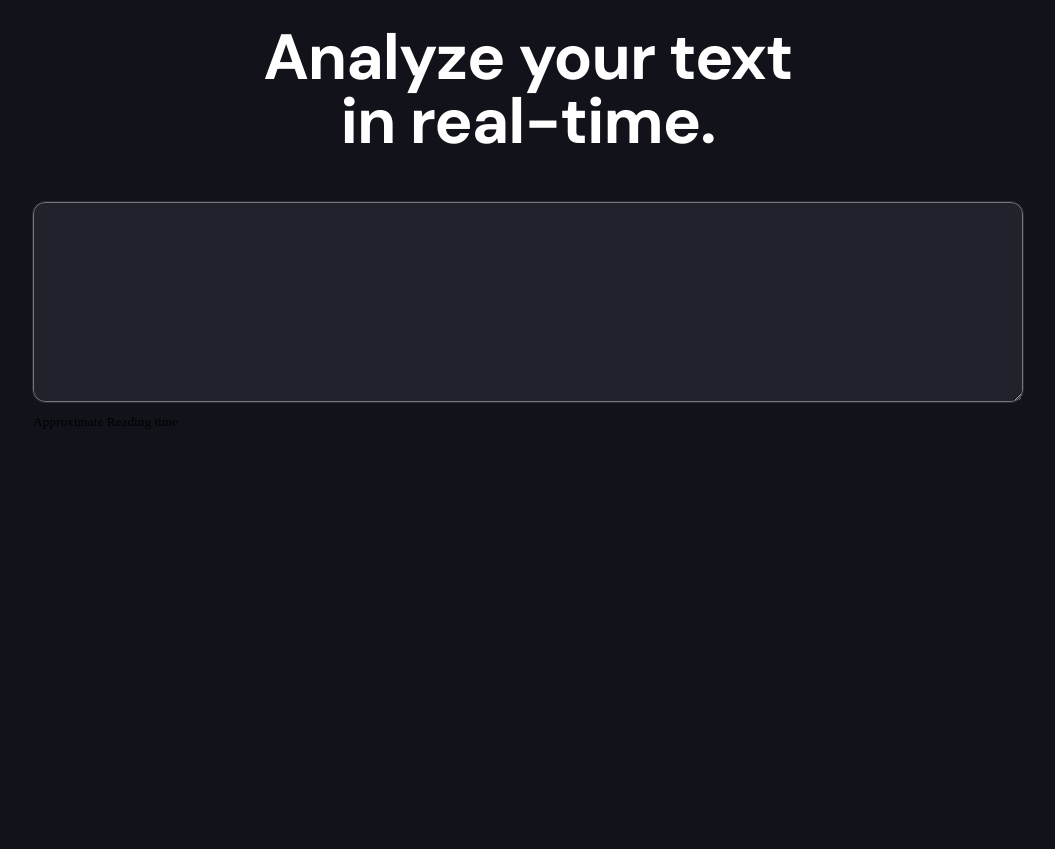
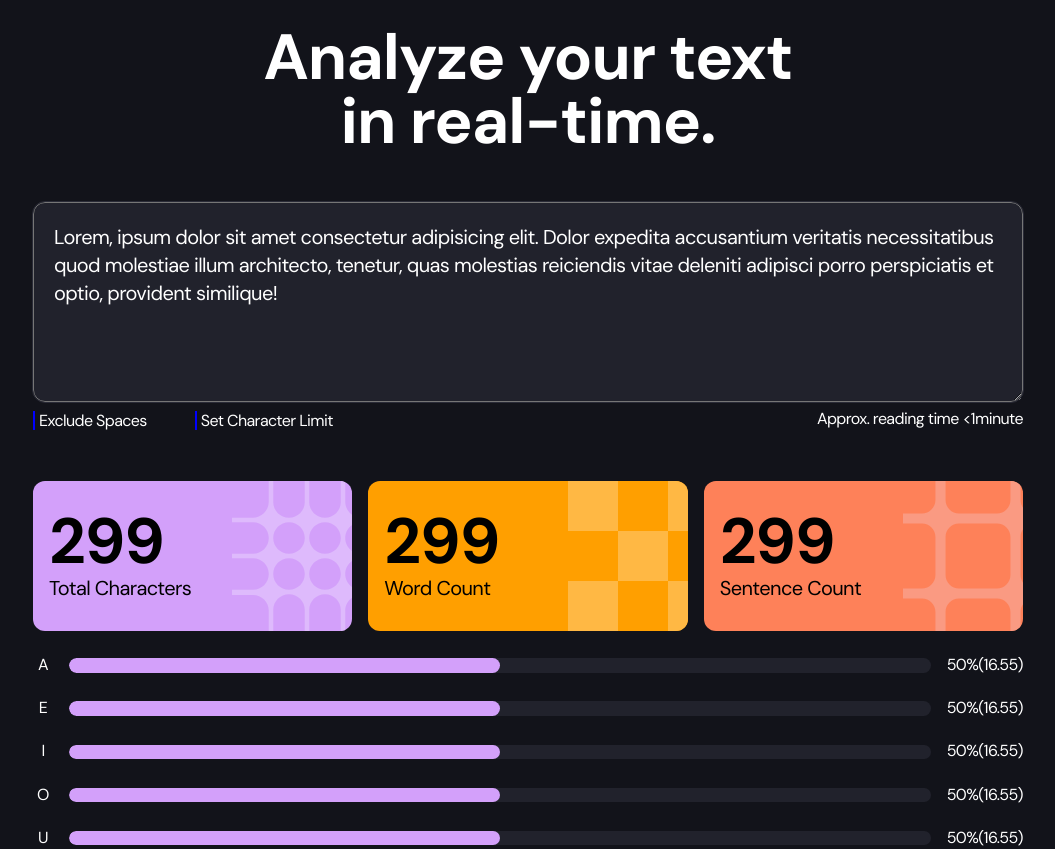
Before and after one commit to christencodes/Character-Counter, a plain HTML site: page index.html in a window 1280 px wide. Shown: the part 62-911 px from the top of the page, without its empty margins (112-1167 px from the left). Before the commit the page ends 800 px from the top, so only its background shows below. Drawn offline with Linux system fonts and the light colour scheme.

Commit message:
Starting JS

```diff
--- a/index.html
+++ b/index.html
@@ -23,17 +23,98 @@
         </h1>
       </div>
       <div class="text-input-container">
-        <textarea name="" id="" class="text-preset-3"></textarea>
+        <textarea name="" id="userInput" class="text-preset-3">
+Lorem, ipsum dolor sit amet consectetur adipisicing elit. Dolor expedita accusantium veritatis necessitatibus quod molestiae illum architecto, tenetur, quas molestias reiciendis vitae deleniti adipisci porro perspiciatis et optio, provident similique!
+        </textarea>
         <div class="text-input-info">
-          <div class="text-input-options"></div>
-          <div id="input-reading-time">
-            <small>Approximate Reading time</small>
+          <div class="text-input-options">
+            <div class="checkbox-options">
+              <div class="checkbox1">
+                <input
+                  type="checkbox"
+                  id="exclude"
+                  name="exclude"
+                  value="exclude"
+                />
+                <label for="exclude" class="text-preset-4"
+                  >Exclude Spaces</label
+                >
+              </div>
+
+              <div class="checkbox2">
+                <input
+                  type="checkbox"
+                  id="chracter-limit"
+                  name="chracter-limit"
+                  value="chracter-limit"
+                />
+                <label for="chracter-limit" class="text-preset-4"
+                  >Set Character Limit</label
+                >
+              </div>
+            </div>
+          </div>
+
+          <div class="reading-time">
+            <p class="text-preset-4">Approx. reading time <1minute</p>
           </div>
         </div>
       </div>
       <div class="results">
-        <div class="results-cards"></div>
-        <div class="letter-density-container"></div>
+        <div class="results-cards">
+          <div class="box total-characters">
+            <img src="/assets/images/pattern-character-count.svg" alt="" />
+            <h2 class="text-preset-1" id="total-result">299</h2>
+            <p class="text-preset-3">Total Characters</p>
+          </div>
+          <div class="box word-count">
+            <img src="/assets/images/pattern-word-count.svg" alt="" />
+            <h2 class="text-preset-1" id="word-result">299</h2>
+            <p class="text-preset-3">Word Count</p>
+          </div>
+          <div class="box sentence-count">
+            <img src="/assets/images/pattern-sentence-count.svg" alt="" />
+            <h2 class="text-preset-1" id="sentence-result">299</h2>
+            <p class="text-preset-3">Sentence Count</p>
+          </div>
+        </div>
+        <div class="letter-density-container text-preset-4">
+          <div class="bar-container bar-container-1">
+            <p class="letter1">A</p>
+            <div class="bar">
+              <div class="bar-percent-1"></div>
+            </div>
+            <p class="percent">50%(16.55)</p>
+          </div>
+          <div class="bar-container bar-container-2">
+            <p class="letter2">E</p>
+            <div class="bar">
+              <div class="bar-percent-2"></div>
+            </div>
+            <p class="percent">50%(16.55)</p>
+          </div>
+          <div class="bar-container bar-container-3">
+            <p class="letter3">I</p>
+            <div class="bar">
+              <div class="bar-percent-3"></div>
+            </div>
+            <p class="percent">50%(16.55)</p>
+          </div>
+          <div class="bar-container bar-container-4">
+            <p class="letter4">O</p>
+            <div class="bar">
+              <div class="bar-percent-4"></div>
+            </div>
+            <p class="percent">50%(16.55)</p>
+          </div>
+          <div class="bar-container bar-container-5">
+            <p class="letter5">U</p>
+            <div class="bar">
+              <div class="bar-percent-5"></div>
+            </div>
+            <p class="percent">50%(16.55)</p>
+          </div>
+        </div>
       </div>
     </div>
 
--- a/script.js
+++ b/script.js
@@ -0,0 +1,45 @@
+"use strict";
+
+const userInput = document.getElementById("userInput");
+
+console.log([...userInput.textContent]);
+
+const analyzeText = {
+  vowelsList: [a, e, i, o, u],
+  wordList: [" ", "."],
+  othersList: ["!", "?", "."],
+  characterCount: 0,
+  wordCount: 0,
+  sentenceCount: 0,
+  characterCounter() {},
+  wordCounter() {},
+  sentenceCounter(arr) {
+    arr.forEach((element) => {
+      if (element === ".") {
+        this.sentenceCount++;
+      }
+    });
+  },
+  densityCounter(arr) {
+    arr.forEach((element) => {
+      if (this.vowelsList.includes(element)) {
+        this.vowelsCount[element]++;
+      }
+    });
+  },
+  vowelsCount: {
+    a: 0,
+    e: 0,
+    i: 0,
+    o: 0,
+    u: 0,
+  },
+};
+
+// const vowels = {
+//   a: 0,
+//   e: 0,
+//   i: 0,
+//   o: 0,
+//   u: 0,
+// };
--- a/style.css
+++ b/style.css
@@ -224,17 +224,28 @@ body {
 }
 
 .text-input-info {
+  color: var(--neutral-000);
+  display: flex;
+  justify-content: space-between;
 }
 
 .text-input-options {
+  display: flex;
+  flex-direction: row;
+  justify-content: center;
+  align-items: ceter;
+  gap: 1rem;
 }
 
-#input-reading-time {
+.checkbox-options {
+  display: flex;
+  gap: 3rem;
 }
 
 /* ------------------------------------- */
 
 .results {
+  width: 100%;
   display: flex;
   flex-direction: column;
   gap: 24px;
@@ -245,8 +256,94 @@ body {
   flex-direction: row;
   gap: 16px;
 }
+.results-cards > * {
+  width: 100%;
+}
+
+.box {
+  flex: 1;
+  width: 100%;
+  height: 150px;
+  border-radius: 12px;
+  position: relative;
+  overflow: hidden;
+
+  padding: 16px;
+  display: flex;
+  flex-direction: column;
+  justify-content: center;
+  align-items: start;
+}
+
+.box img {
+  position: absolute;
+  right: -30px;
+  top: 0;
+}
+
+.total-characters {
+  background-color: var(--purple-400);
+}
+
+.word-count {
+  background-color: var(--yellow-500);
+}
+
+.sentence-count {
+  background-color: var(--orange-500);
+}
 
 .letter-density-container {
+  display: flex;
+  flex-direction: column;
+  gap: 1.4rem;
+  color: var(--neutral-000);
 }
 
-/* light-theme */
+.bar-container {
+  display: grid;
+  grid-template-columns: 20px 1fr auto;
+  gap: 1rem;
+  align-items: center;
+}
+
+.bar {
+  position: relative;
+  background-color: var(--neutral-800);
+  height: 70%;
+  border-radius: 8px;
+  overflow: hidden;
+}
+
+.bar-percent-1,
+.bar-percent-2,
+.bar-percent-3,
+.bar-percent-4,
+.bar-percent-5 {
+  position: absolute;
+  width: 50%;
+  height: 100%;
+  background-color: var(--purple-400);
+  border-radius: 8px;
+}
+
+.letter1,
+.letter2,
+.letter3,
+.letter4,
+.letter5 {
+  text-align: center;
+}
+
+input[type="checkbox"] {
+  appearance: none;
+}
+
+input[type="checkbox"]::before {
+  content: "";
+  background-color: white;
+  appearance: none;
+  min-width: 40px;
+  height: 20px;
+  border: 1px solid blue;
+}
```
